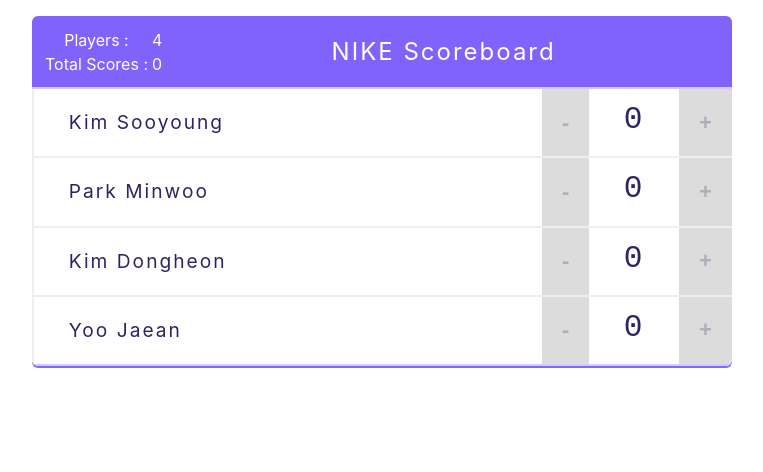
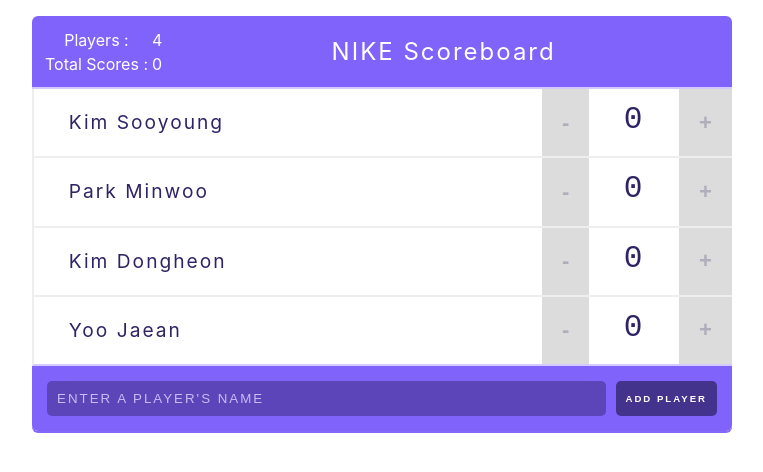
Before and after one commit to ParkMin-woo/p_scoreboard_01, a React (Create React App) app: page / in a window 1280 px wide. Shown: the top 472 px of the page, without its empty margins (258-1021 px from the left). Built offline with nearby package versions, Linux system fonts and the light colour scheme.

Commit message:
handleAdddPlayer, AddPlayerForm 프로토타입 완성

```diff
--- a/src/App.js
+++ b/src/App.js
@@ -3,6 +3,7 @@
 import './App.css';
 import Header from "./components/Header";
 import Player from "./components/Player";
+import AddPlayerForm from "./components/AddPlayerForm";
 
 // 자식에서 부모로 통신하는 예제
 class App extends React.Component {
@@ -15,7 +16,7 @@
         {name : "Park Minwoo"  , score : 0 , id : 2 },
         {name : "Kim Dongheon" , score : 0 , id : 3 },
         {name : "Yoo Jaean" , score : 0 , id : 4 },
-      ]
+      ],
     };
   }
 
@@ -43,6 +44,32 @@
 
 	}
 
+	// handleAddPlayer = () => {
+  // 	alert("Developing!!!");
+  // 	console.log("this.state.value in handleAddPlayer : " , this.state.value);
+  // 	let maxId;
+  // 	this.state.players.forEach(player => {
+  // 		maxId = player.id;
+	// 	});
+  // 	console.log("maxId : ", maxId);
+  // 	const element = {name : this.state.value , score : 0 , id : maxId };
+  // 	this.setState(prevState => {
+	// 		prevState.players.push(
+	// 			element
+	// 		);
+	// 		alert("players in handleAddPlayer : " , prevState.players);
+	// 		return {players : [...prevState.players]};
+	// 	});
+  // 	alert("!!!");
+	// }
+
+	handleAddPlayer = (name) => {
+  	console.log("handleAddPlayer!!!"  , name);
+  	// this.setState = {
+  	//
+		// }
+	}
+
   render() {
     console.log("this.state in App : " , this.state);
     return (
@@ -59,6 +86,7 @@
 						scoreUpDown = {this.handleScoreUpDown}
 					/>)
         }
+        <AddPlayerForm addPlayer = {this.handleAddPlayer} />
       </div>
     );
 
--- /dev/null
+++ b/src/components/AddPlayerForm.js
@@ -0,0 +1,36 @@
+import React from 'react';
+
+class AddPlayerForm extends React.Component {
+
+	constructor() {
+		super();
+		this.state = {
+			value : '',
+		};
+	}
+
+	handleValueChange = (e) => {
+		this.setState({value : e.target.value});
+		console.log("this.state.value in handleValueChange : " , this.state.value);
+	}
+
+	handleSubmit = (e) => {
+		// e.stopPropagation();
+		// Reloading되는 기본 이벤트를 막아줌.
+		e.preventDefault();
+		this.props.addPlayer(this.state.value);
+		this.setState({value : ''});
+	}
+
+	render() {
+		console.log("this.props in AddPlayerForm : " , this.props);
+		return (
+			<form className="form" onSubmit={this.handleSubmit}>
+				<input className="input" type = "text" placeholder="Enter a Player's Name" value = {this.state.value} onChange = {this.handleValueChange} />
+				<input className="input" type = "submit" value = "Add Player" />
+			</form>
+		);
+	}
+}
+
+export default AddPlayerForm
```
